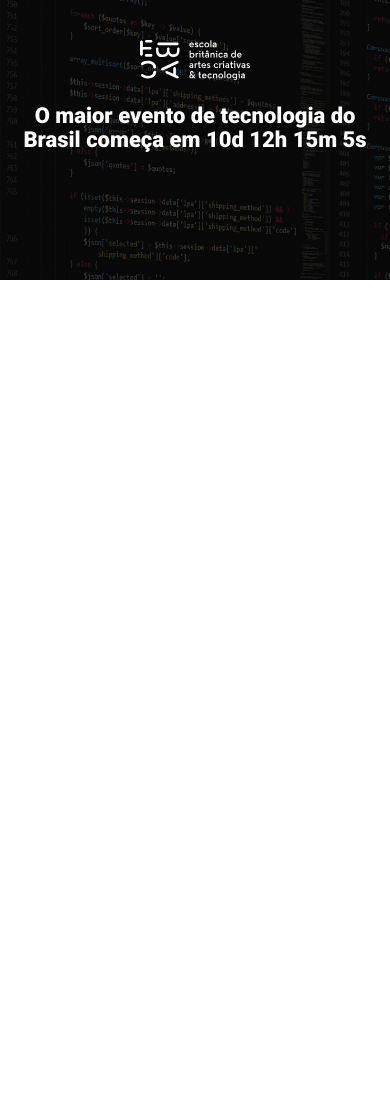
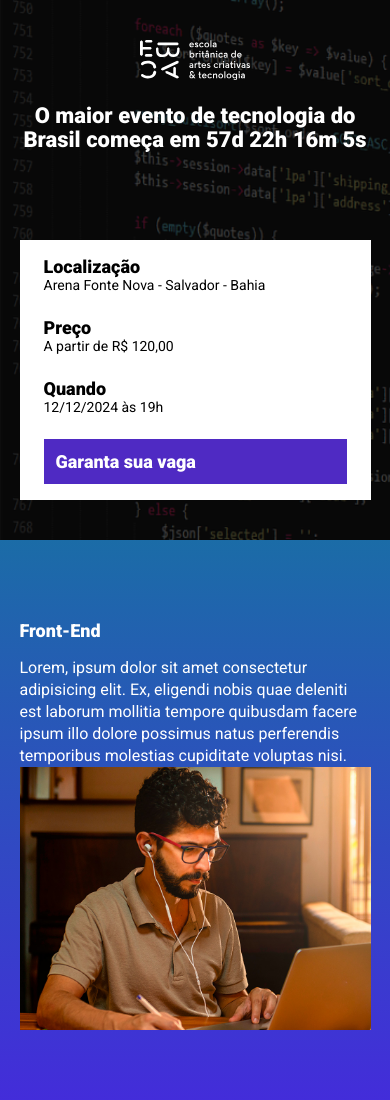
Before and after one commit to caiodiasol/ebac_tech_talks, a website built with Parcel: page src/index.html in a window 390 px wide. Shown: the top 1100 px of the page. Before the commit the page ends 844 px from the top, so only its background shows below. Built offline with nearby package versions, Linux system fonts and the light colour scheme.

Commit message:
criando a contagem regressiva

```diff
--- a/package.json
+++ b/package.json
@@ -1,9 +1,9 @@
 {
   "name": "aula",
   "version": "1.0.0",
-  "main": "index.js",
   "scripts": {
     "dev": "parcel src/index.html src/styles/main.scss src/scripts/main.js --no-cache",
+    "build": "parcel build src/index.html",
     "test": "echo \"Error: no test specified\" && exit 1"
   },
   "keywords": [],
--- a/src/index.html
+++ b/src/index.html
@@ -8,19 +8,88 @@
     <link rel="preconnect" href="https://fonts.gstatic.com" crossorigin>
     <link href="https://fonts.googleapis.com/css2?family=Roboto:wght@400;900&display=swap" rel="stylesheet">
     <link rel="stylesheet" href="styles/main.scss">
+    <link rel="stylesheet" href="https://unpkg.com/aos@next/dist/aos.css" />
+
 </head>
 <body>
     <header class="hero">
         <div class="container">
             <img class="hero__logo" src="./images/ebac_logo.svg" alt="Logo EBAC">
             <p class="hero__text">
-                O maior evento de tecnologia do Brasil começa em 10d 12h 15m 5s
+                O maior evento de tecnologia do Brasil começa em <span id="contador"></span>
             </p>
+            <div class="infos-bar">
+                <ul class="infos-bar__infos">
+                    <li class="infos-bar__infos__item">
+                        <b>Localização</b>
+                        Arena Fonte Nova - Salvador - Bahia
+                    </li>
+                    <li class="infos-bar__infos__item">
+                        <b>Preço</b>
+                        A partir de R$ 120,00
+                    </li>
+                    <li class="infos-bar__infos__item">
+                        <b>Quando</b>
+                        12/12/2024 às 19h
+                    </li>
+                </ul>
+                <a href="#" class="button button--primary">
+                    Garanta sua vaga
+                </a>
+            </div>
         </div>
     </header>
 
+    <section class="event event--frontend" >
+        <div class="container" data-aos="fade-right">
+            <div class="event__details">
+                <h2 class="event__details__title">Front-End</h2>
+                <P class="event__details__description">
+                    Lorem, ipsum dolor sit amet consectetur adipisicing elit. Ex, eligendi nobis quae deleniti est laborum mollitia tempore quibusdam facere ipsum illo dolore possimus natus perferendis temporibus molestias cupiditate voluptas nisi.
+                </P>
+            </div>
+            <img class="event__image" src="./images/frontend.png" alt="imagem frontend">
+        </div>
+    </section>
+
+    <section class="event event--ux-ui event--image-left">
+        <div class="container" data-aos="fade-left">
+            <div class="event__details">
+                <h2 class="event__details__title">UX/UI</h2>
+                <P class="event__details__description">
+                    Lorem, ipsum dolor sit amet consectetur adipisicing elit. Ex, eligendi nobis quae deleniti est laborum mollitia tempore quibusdam facere ipsum illo dolore possimus natus perferendis temporibus molestias cupiditate voluptas nisi.
+                </P>
+            </div>
+            <img class="event__image" src="./images/ui-ux.png" alt="imagem ui-ux">
+        </div>
+    </section>
+
+    <section class="event event--data-science">
+        <div class="container" data-aos="fade-right">
+            <div class="event__details">
+                <h2 class="event__details__title">Data Science</h2>
+                <P class="event__details__description">
+                    Lorem, ipsum dolor sit amet consectetur adipisicing elit. Ex, eligendi nobis quae deleniti est laborum mollitia tempore quibusdam facere ipsum illo dolore possimus natus perferendis temporibus molestias cupiditate voluptas nisi.
+                </P>
+            </div>
+            <img class="event__image" src="./images/data.png" alt="imagem data-science">
+        </div>
+    </section>
+
+    <section class="event event--backend event--image-left">
+        <div class="container" data-aos="fade-left">
+            <div class="event__details">
+                <h2 class="event__details__title">Backend</h2>
+                <P class="event__details__description">
+                    Lorem, ipsum dolor sit amet consectetur adipisicing elit. Ex, eligendi nobis quae deleniti est laborum mollitia tempore quibusdam facere ipsum illo dolore possimus natus perferendis temporibus molestias cupiditate voluptas nisi.
+                </P>
+            </div>
+            <img class="event__image" src="./images/backend.png" alt="imagem backend">
+        </div>
+    </section>
 
 
+    <script src="https://unpkg.com/aos@next/dist/aos.js"></script>
     <script src="scripts/main.js"></script>
 </body>
 </html>
--- a/src/scripts/main.js
+++ b/src/scripts/main.js
@@ -1 +1,29 @@
-console.log("ola mundo");
+AOS.init();
+
+const dataDoEvento = new Date("Dec 12, 2024 19:00:00");
+const timeStampDoEvento = dataDoEvento.getTime();
+
+const contaOTempo = setInterval(function() {
+    const agora = new Date();
+    const timeStampAtual = agora.getTime();
+
+const timeStampDoEvento = dataDoEvento.getTime();
+const distanciaAteOEvento = timeStampDoEvento - timeStampAtual;
+
+const diaEmMs = 1000 * 60 * 60 * 24;
+const horaEmMs = 1000 * 60 * 60;
+const minutoEmMs = 1000 * 60;
+
+const diasAteOEvento = Math.floor(distanciaAteOEvento / diaEmMs);
+const horasAteOEvento = Math.floor((distanciaAteOEvento % diaEmMs) / horaEmMs);
+const minutosAteOEvento = Math.floor((distanciaAteOEvento % horaEmMs) / minutoEmMs);
+const segundosAteOEvento = Math.floor((distanciaAteOEvento % minutoEmMs) /  1000);
+
+document.getElementById('contador').innerHTML = `${diasAteOEvento}d ${horasAteOEvento}h ${minutosAteOEvento}m ${segundosAteOEvento}s`
+
+if(distanciaAteOEvento < 0){
+    clearInterval(contaOTempo);
+    document.getElementById('contador').innerHTML = 'Evento Expirado'
+}
+
+}, 1000);
--- /dev/null
+++ b/src/styles/_event.scss
@@ -0,0 +1,70 @@
+@use 'variables';
+
+.event{
+    padding: 80px 0;
+
+
+    &--frontend{
+        background-image: linear-gradient(variables.$blue1, variables.$blue2);
+    }
+
+    &--ux-ui{
+        background-image: linear-gradient(variables.$blue2, variables.$pink);
+    }
+
+    &--data-science{
+        background-image: linear-gradient(variables.$pink, variables.$yellow);
+    }
+
+    &--backend{
+        background-image: linear-gradient(variables.$yellow, variables.$pink);
+    }
+
+    &--image-left{
+        .container{
+            flex-direction: row-reverse;
+        }
+    }
+
+
+
+    .container{
+        display: flex;
+        gap: 40px;
+    }
+
+    &__image{
+        max-width: 360px;
+
+    }
+
+    &__details{
+
+        &__title{
+            font-size: 18px;
+            font-weight: bold;
+            margin-bottom: 16px;
+
+        }
+
+        &__description{
+            font-size: 16px;
+            line-height: 22px;
+        }
+    }
+
+    @media(max-width: 640px){
+        .container{
+            display: block;
+        }
+
+        &__image{
+            width: 100%;
+        }
+
+        &__datails{
+            margin-right: 0;
+            margin-bottom: 16px;
+        }
+    }
+}
--- a/src/styles/_hero.scss
+++ b/src/styles/_hero.scss
@@ -1,3 +1,5 @@
+@use 'variables';
+
 .hero{
     padding-top: 64px;
     padding-bottom: 100px;
@@ -16,7 +18,7 @@
         left: 0;
         width: 100%;
         height: 100%;
-        background-color: #000;
+        background-color: variables.$textColorSecundary;
         content: '';
         opacity: .7;
     }
--- /dev/null
+++ b/src/styles/_variables.scss
@@ -0,0 +1,9 @@
+$textColorPrimary: #fff;
+$textColorSecundary:#000;
+
+$blue1: #1B6CA7;
+$blue2:  #442BDB;
+$pink: #89223B;
+$yellow: #9C791D;
+
+$buttonColor: #4f2ac3;
--- /dev/null
+++ b/src/styles/components/_buttons.scss
@@ -0,0 +1,26 @@
+@use '../variables';
+
+.button{
+    padding: 12px;
+    font-size: 18px;
+    font-weight: bold;
+    text-decoration: none;
+    text-align: center;
+    white-space: nowrap;
+
+    &--primary{
+        color: variables.$textColorPrimary;
+        background-color:variables.$buttonColor;
+    }
+
+    @media(max-width: 640px){
+        display: block;
+        width: 100%;
+    }
+
+    @media(max-width: 1024px){
+        display: flex;
+        align-items: center;
+    }
+
+}
--- /dev/null
+++ b/src/styles/components/_infos-bar.scss
@@ -0,0 +1,43 @@
+@use '../variables';
+
+.infos-bar{
+    padding: 16px 24px;
+    background-color: variables.$textColorPrimary;
+    display: flex;
+    justify-content: space-between;
+
+
+    &__infos{
+        display: flex;
+        gap: 40px;
+
+        &__item{
+            font-size: 14px;
+            color: variables.$textColorSecundary;
+
+            b{
+                font-size: 18px;
+                display: block;
+                color: variables.$textColorSecundary;
+            }
+        }
+    }
+
+    @media(max-width:640px){
+        display: block;
+
+        &__infos{
+            display: block;
+
+            &__item{
+                margin-bottom: 24px;
+            }
+        }
+    }
+
+    @media(max-width: 1024px){
+        &__infos{
+            gap: 16px;
+        }
+    }
+}
--- a/src/styles/main.scss
+++ b/src/styles/main.scss
@@ -1,11 +1,16 @@
 @use 'hero';
+@use 'components/infos-bar';
+@use 'components/buttons';
+@use 'event';
+@use 'variables';
 
 *{
     margin: 0;
     padding: 0;
     box-sizing: border-box;
     font-family: Roboto, sans-serif;
-    color: #fff;
+    color: variables.$textColorPrimary;
+    list-style: none;
 }
 
 .container{
```
